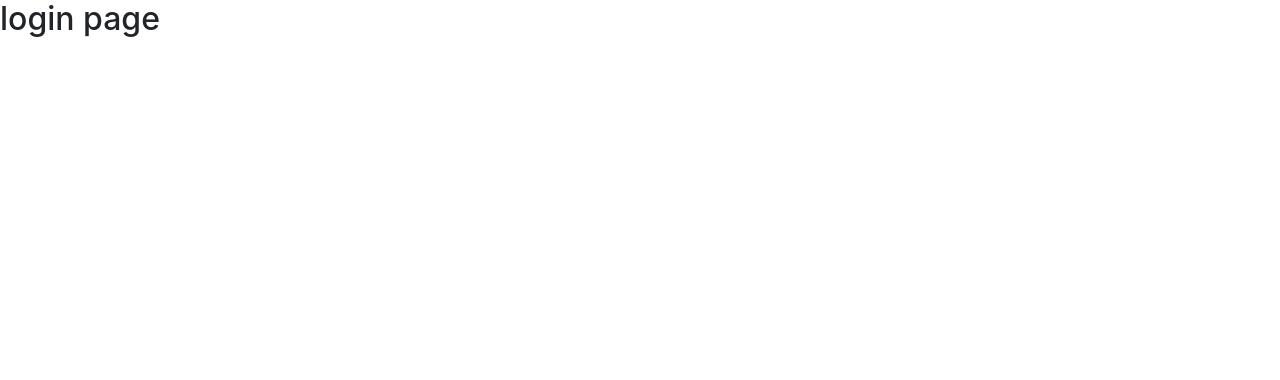
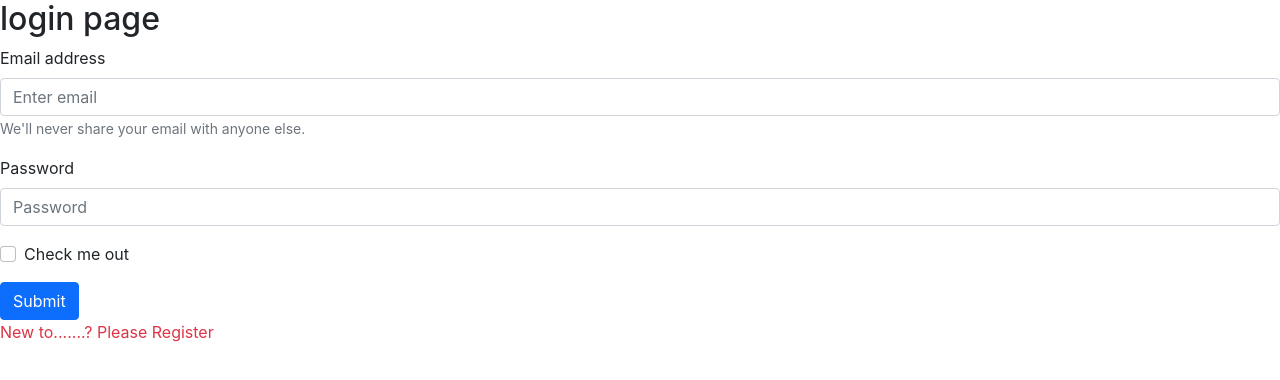
Before and after one commit to Tanimismat/a-11-warehouse-management, a React (Create React App) app: page /login in a window 1280 px wide. Shown: the top 380 px of the page. Built offline with nearby package versions, Linux system fonts and the light colour scheme.

Commit message:
login page

```diff
--- a/src/Components/Login.js
+++ b/src/Components/Login.js
@@ -1,9 +1,49 @@
-import React from 'react';
+import React, { useRef } from 'react';
+import { Button, Form } from 'react-bootstrap';
+import { useNavigate } from 'react-router-dom';
 
 const Login = () => {
+
+    const emailRef = useRef('');
+    const passwordRef = useRef('');
+
+    const navigate = useNavigate();
+
+    const handleSubmit = (event) => {
+
+        event.preventDefault();
+        const email = emailRef.current.value;
+        const password = passwordRef.current.value;
+        console.log(email, password)
+    }
+    const navigateToRegister = () => {
+        navigate('/register')
+    }
+
     return (
         <div>
             <h2>login page</h2>
+            <Form onClick={handleSubmit}>
+                <Form.Group className="mb-3" controlId="formBasicEmail">
+                    <Form.Label>Email address</Form.Label>
+                    <Form.Control ref={emailRef} type="email" placeholder="Enter email" />
+                    <Form.Text className="text-muted">
+                        We'll never share your email with anyone else.
+                    </Form.Text>
+                </Form.Group>
+
+                <Form.Group className="mb-3" controlId="formBasicPassword">
+                    <Form.Label>Password</Form.Label>
+                    <Form.Control ref={passwordRef} type="password" placeholder="Password" />
+                </Form.Group>
+                <Form.Group className="mb-3" controlId="formBasicCheckbox">
+                    <Form.Check type="checkbox" label="Check me out" />
+                </Form.Group>
+                <Button variant="primary" type="submit">
+                    Submit
+                </Button>
+            </Form>
+            <p className='text-danger'>New to.......? <span onClick={navigateToRegister}>Please Register</span></p>
         </div>
     );
 };
```
